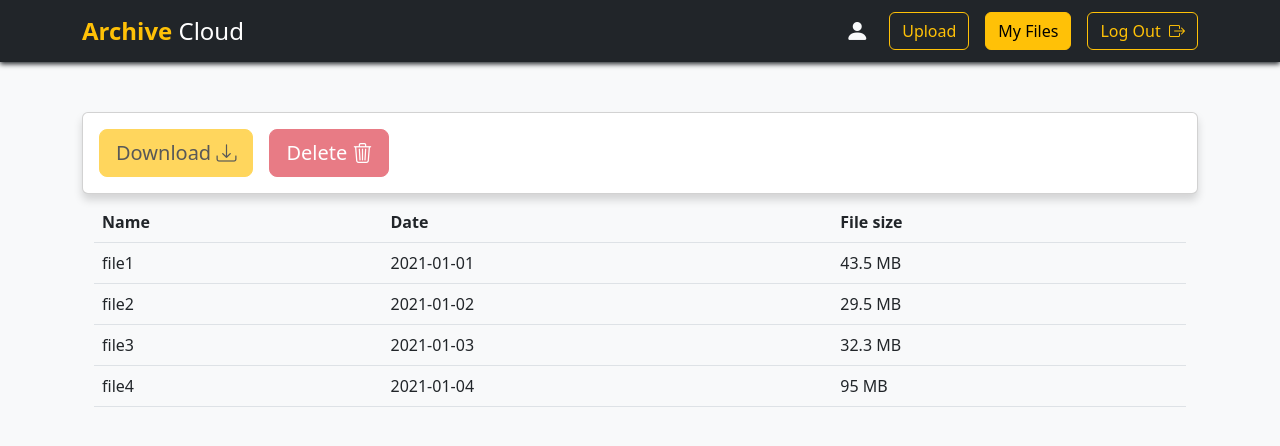
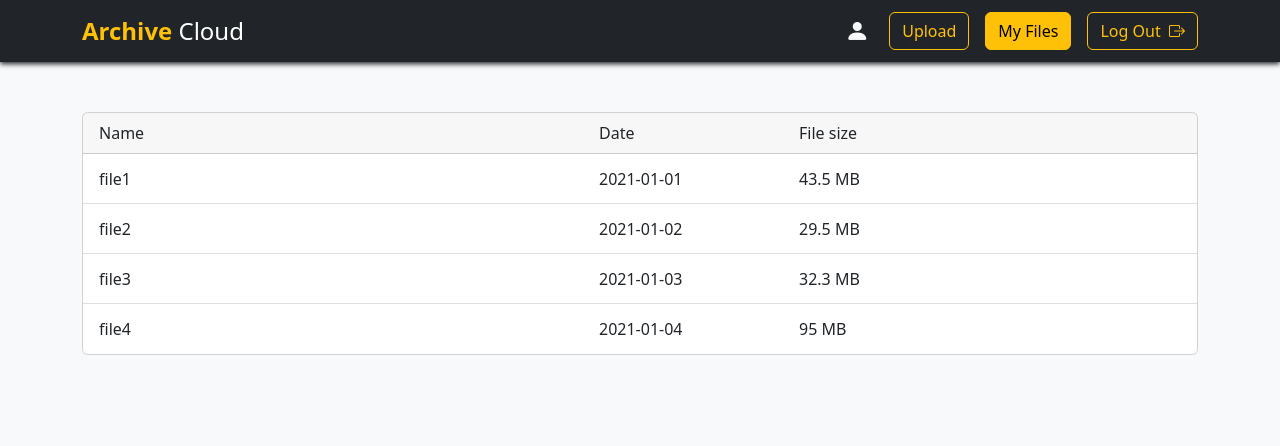
Before and after one commit to try-catch-f1nally/archive-cloud, a React (Create React App) app in the folder client/: page /files in a window 1280 px wide. Shown: the top 446 px of the page. Built offline with nearby package versions, Linux system fonts and the light colour scheme; sample sign-in values are in the browser's storage.

Commit message:
Refactor FileList and FileItem

```diff
--- a/client/src/components/FileList/FileItem.tsx
+++ b/client/src/components/FileList/FileItem.tsx
@@ -1,4 +1,5 @@
 import React, {FC, useContext} from 'react';
+import {ListGroup} from 'react-bootstrap';
 import {FileContext} from '../../pages/FilesPage/FilesPage';
 import {File} from '../../pages/FilesPage/FilesPage';
 
@@ -12,16 +13,18 @@ const FileItem: FC<{
   };
 
   return (
-    <tr
+    <ListGroup.Item
+      className={'d-flex justify-content-start align-items-center'}
+      action
       onClick={() => {
         isActive ? setActiveFile(null) : setActiveFile(file);
       }}
-      style={isActive ? activeStyle : {}}
+      style={{height: 50, backgroundColor: isActive ? '#e8f0fe' : 'white'}}
     >
-      <td>{file.name}</td>
-      <td>{file.date}</td>
-      <td>{file.size}</td>
-    </tr>
+      <span style={{width: 500}}>{file.name}</span>
+      <span style={{width: 200}}>{file.date}</span>
+      <span style={{width: 200}}>{file.size}</span>
+    </ListGroup.Item>
   );
 };
 
--- a/client/src/components/FileList/FileList.tsx
+++ b/client/src/components/FileList/FileList.tsx
@@ -1,5 +1,5 @@
 import React, {FC, useContext} from 'react';
-import {Container, Table} from 'react-bootstrap';
+import {Card, ListGroup} from 'react-bootstrap';
 import {FileContext} from '../../pages/FilesPage/FilesPage';
 import FileItem from './FileItem';
 import {File} from '../../pages/FilesPage/FilesPage';
@@ -8,22 +8,18 @@ const FileList: FC<{files: File[]}> = ({files}) => {
   const {activeFile} = useContext(FileContext);
 
   return (
-    <Container>
-      <Table hover>
-        <thead>
-          <tr>
-            <th>Name</th>
-            <th>Date</th>
-            <th>File size</th>
-          </tr>
-        </thead>
-        <tbody>
-          {files.map((file, index) => (
-            <FileItem key={index} file={file} isActive={file.id === activeFile?.id} />
-          ))}
-        </tbody>
-      </Table>
-    </Container>
+    <Card>
+      <Card.Header className={'d-flex justify-content-start align-items-center'}>
+        <span style={{width: 500}}>Name</span>
+        <span style={{width: 200}}>Date</span>
+        <span style={{width: 200}}>File size</span>
+      </Card.Header>
+      <ListGroup variant="flush">
+        {files.map((file, index) => (
+          <FileItem key={index} file={file} isActive={file.id === activeFile?.id} />
+        ))}
+      </ListGroup>
+    </Card>
   );
 };
 
--- a/client/src/pages/FilesPage/FilesPage.tsx
+++ b/client/src/pages/FilesPage/FilesPage.tsx
@@ -70,7 +70,6 @@ const FilesPage: FC = () => {
       <Container>
         <section className={'pt-5'}>
           <FileContext.Provider value={{activeFile, setActiveFile}}>
-            <CommandBar />
             <FileList files={files} />
           </FileContext.Provider>
         </section>
```
